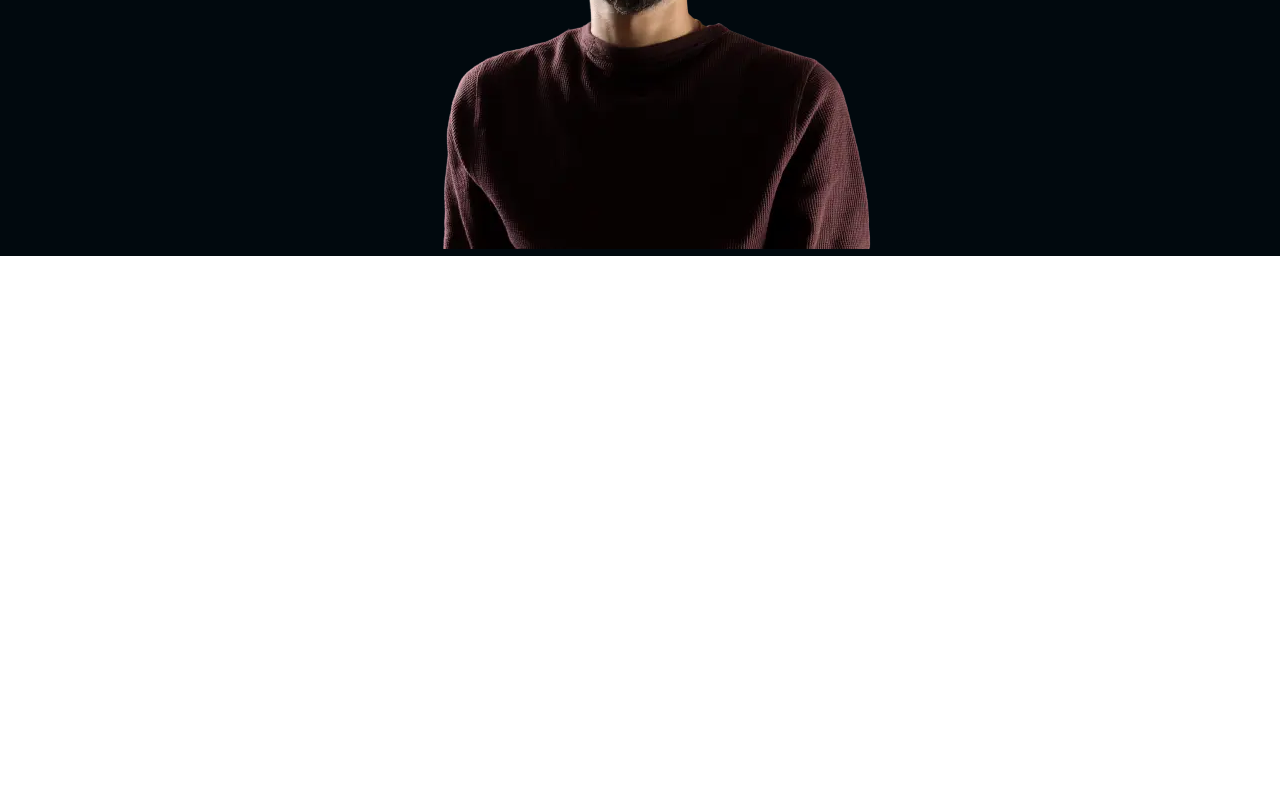
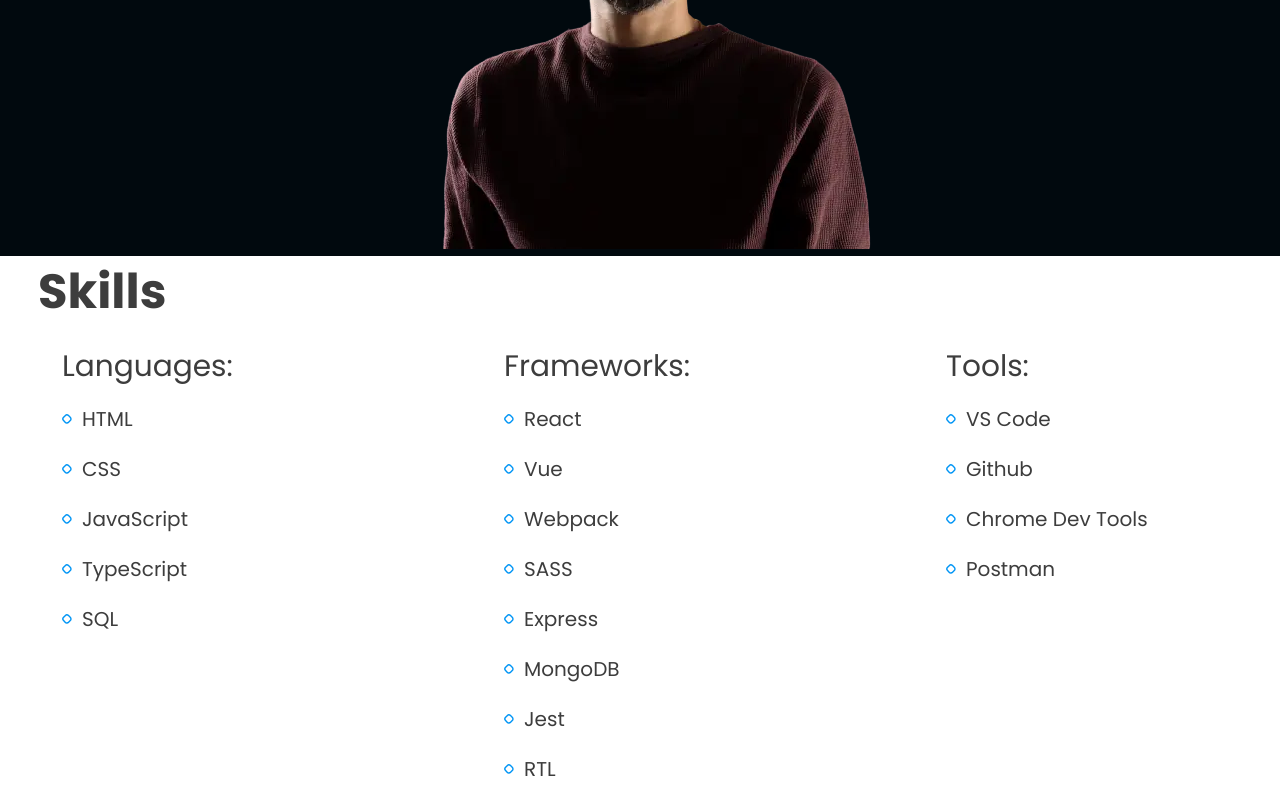
Before and after one commit to yashwanth-git/next-portfolio, a Next.js app: page / in a window 1280 px wide. Shown: the part 715-1515 px from the top of the page. Before the commit the page ends 971 px from the top, so only its background shows below. Built offline with nearby package versions, Linux system fonts and the light colour scheme.

Commit message:
adds skill section

```diff
--- a/src/app/page.tsx
+++ b/src/app/page.tsx
@@ -1,8 +1,11 @@
 import Hero from "@/components/Hero/Hero";
+import Skills from "@/components/Skills/Skills";
+import React from "react";
 export default function Home() {
   return (
     <>
       <Hero />
+      <Skills />
     </>
   );
 }
--- /dev/null
+++ b/src/components/Skills/Skills.css
@@ -0,0 +1,48 @@
+.Skills {
+  color: var(--fontColorDark);
+}
+.Skills h2 {
+  font-size: clamp(1.5rem, 7vw, 3rem);
+}
+.Skill__Set {
+  display: flex;
+  flex-direction: row;
+  flex-wrap: wrap;
+  align-items: flex-start;
+  justify-content: space-between;
+}
+.Skill__Card {
+  flex: 1 1 30%;
+  padding: 1em 1.5em;
+  max-width: 320px;
+}
+.Skill__Card h3 {
+  font-size: 1.85rem;
+  font-weight: 400;
+}
+.Skill__List {
+  padding: 1em 0 0;
+  list-style: none;
+}
+.Skill__List li {
+  font-size: 1.25rem;
+  padding-left: 1em;
+  position: relative;
+}
+.Skill__List li:not(:last-child) {
+  margin-bottom: 1em;
+}
+.Skill__List li::before {
+  content: "";
+  background: url("/dime.svg");
+  position: absolute;
+  left: 0;
+  top: 10px;
+  width: 10px;
+  height: 10px;
+}
+@media (max-width: 475px) {
+  .Skill__Card {
+    flex: 1 1 100%;
+  }
+}
--- /dev/null
+++ b/src/components/Skills/Skills.tsx
@@ -0,0 +1,57 @@
+import "./Skills.css";
+const Skills = () => {
+
+  const languages: string[] = [
+    "HTML",
+    "CSS",
+    "JavaScript",
+    "TypeScript",
+    "SQL",
+  ];
+  const frameworks: string[] = [
+    "React",
+    "Vue",
+    "Webpack",
+    "SASS",
+    "Express",
+    "MongoDB",
+    "Jest",
+    "RTL",
+  ];
+  const tools: string[] = ["VS Code", "Github", "Chrome Dev Tools", "Postman"];
+  return (
+    <section className="Skills p-2" id="skills">
+      <div className="container">
+        <h2>Skills</h2>
+        <div className="Skill__Set">
+          <div className="Skill__Card">
+            <h3>Languages:</h3>
+            <ul className="Skill__List">
+              {languages.map((language) => (
+                <li>{language}</li>
+              ))}
+            </ul>
+          </div>
+          <div className="Skill__Card">
+            <h3>Frameworks:</h3>
+            <ul className="Skill__List">
+              {frameworks.map((framework) => (
+                <li>{framework}</li>
+              ))}
+            </ul>
+          </div>
+          <div className="Skill__Card">
+            <h3>Tools:</h3>
+            <ul className="Skill__List">
+              {tools.map((tool) => (
+                <li>{tool}</li>
+              ))}
+            </ul>
+          </div>
+        </div>
+      </div>
+    </section>
+  );
+};
+
+export default Skills;
```
